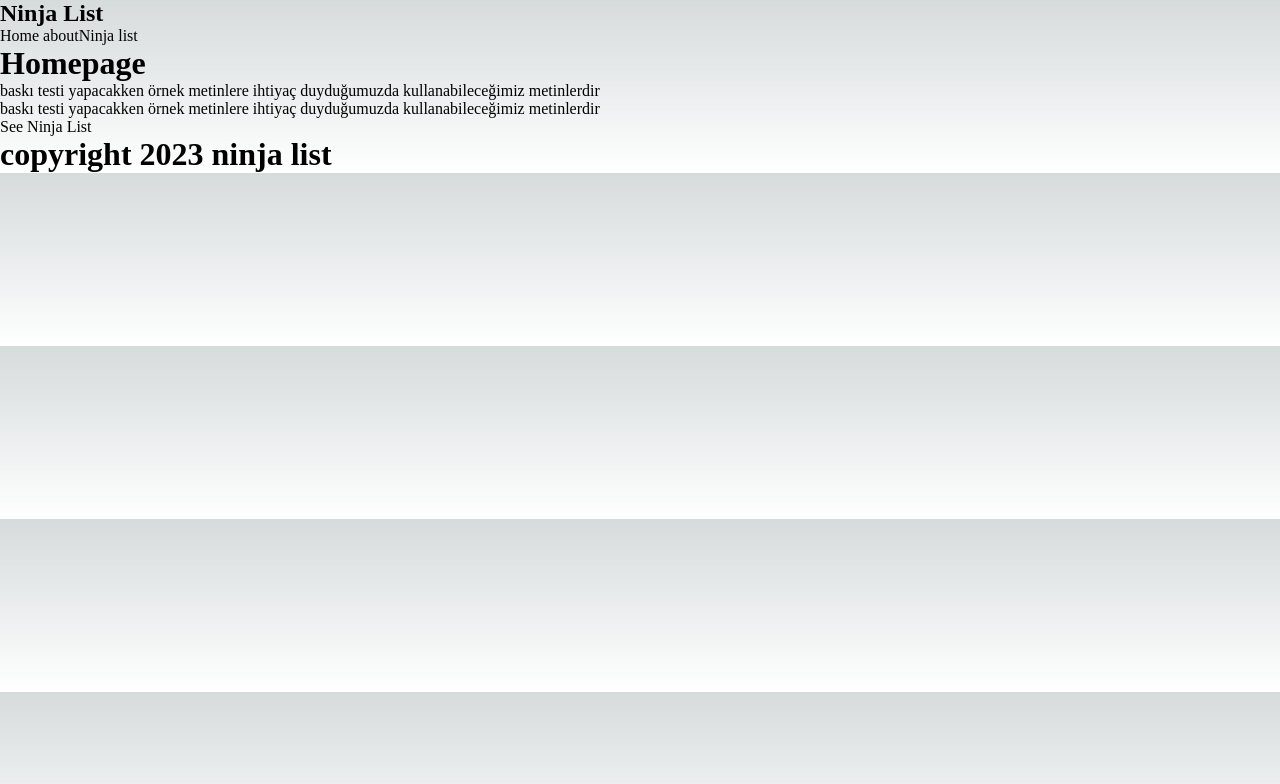
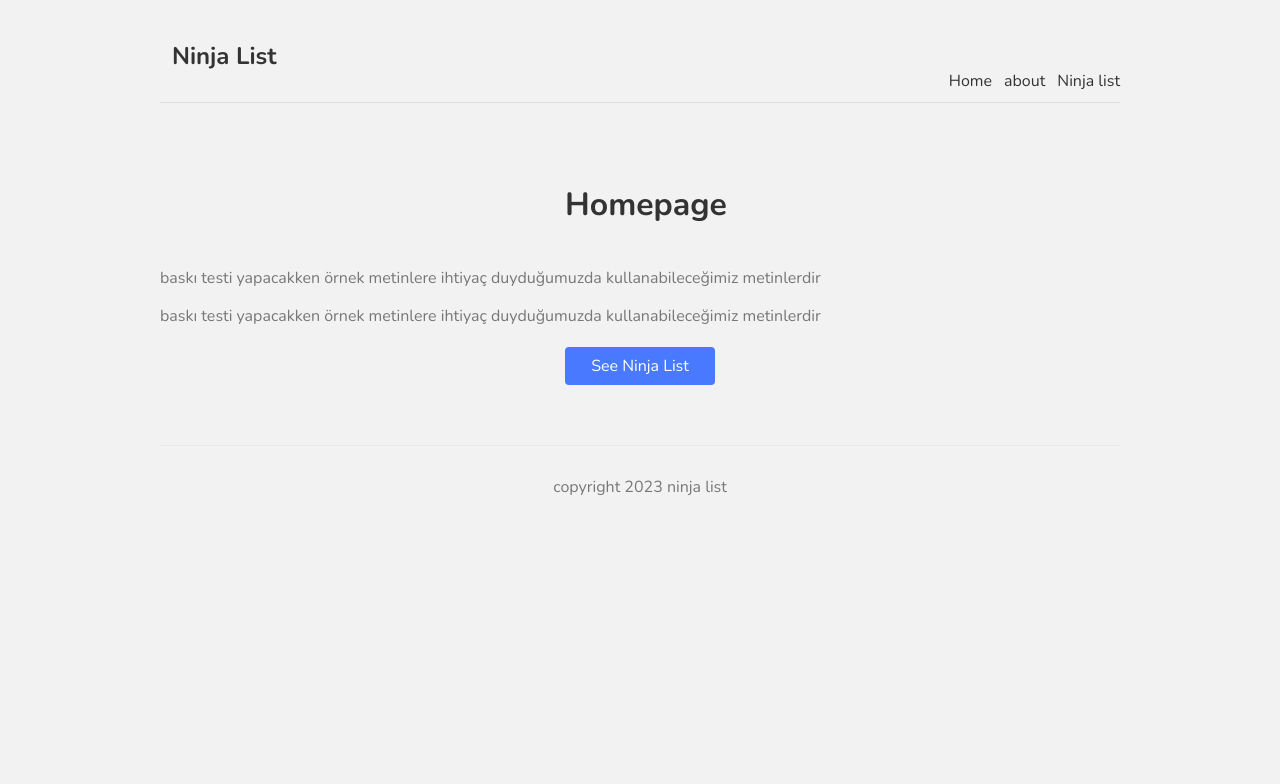
Before and after one commit to hamidie00235/Nextjs-project, a Next.js app: page / in a window 1280 px wide. Shown: the top 784 px of the page. Built offline with nearby package versions, Linux system fonts and the light colour scheme.

Commit message:
Adding styles

```diff
--- a/comps/Footer.js
+++ b/comps/Footer.js
@@ -1,8 +1,8 @@
 const Footer = () => {
     return (
-        <div>
-            <h1>copyright 2023 ninja list</h1>
-        </div>
+        <footer>
+           copyright 2023 ninja list
+        </footer>
       );
 }
 
--- a/comps/Layout.js
+++ b/comps/Layout.js
@@ -3,7 +3,7 @@
 
 const Layout = ({children}) => {
     return (
-<div className="container">
+<div className="content">
     <Navbar/>
     {children}
     <Footer/>
--- a/comps/Navbar.js
+++ b/comps/Navbar.js
@@ -1,13 +1,14 @@
 import Link from 'next/link'
 const Navbar = () => {
     return (
-        <nav>
-        <div className="logo" >
-            <h1>Ninja List</h1>
+        <nav >
+        <div className="logo">
+            <h1 className="b">Ninja List</h1>
+            </div>
            <Link href="/" > Home</Link>
            <Link href="/about" > about</Link>
            <Link href="/ninjas" >Ninja list</Link>
-            </div>
+
         </nav>
     );
 }
--- a/pages/index.js
+++ b/pages/index.js
@@ -12,14 +12,14 @@
   return (
    <div>
 
-    <h1>Homepage</h1>
-    <p>baskı testi yapacakken örnek
+    <h1 className={styles.title}>Homepage</h1>
+    <p className={styles.text} > baskı testi yapacakken örnek
             metinlere ihtiyaç duyduğumuzda kullanabileceğimiz
             metinlerdir</p>
-            <p>baskı testi yapacakken örnek
+            <p className={styles.text}  >baskı testi yapacakken örnek
             metinlere ihtiyaç duyduğumuzda kullanabileceğimiz
             metinlerdir</p>
-            <Link href="/ninjas" >
+            <Link href="/ninjas" className={styles.btn} >
             See Ninja List
             </Link>
 
--- a/styles/Home.module.css
+++ b/styles/Home.module.css
@@ -1,229 +1,18 @@
-.main {
-  display: flex;
-  flex-direction: column;
-  justify-content: space-between;
-  align-items: center;
-  padding: 6rem;
-  min-height: 100vh;
+.title {
+  color: #333;
+  padding-bottom: 20px;
+  text-align: center;
 }
-
-.description {
-  display: inherit;
-  justify-content: inherit;
-  align-items: inherit;
-  font-size: 0.85rem;
-  max-width: var(--max-width);
-  width: 100%;
-  z-index: 2;
-  font-family: var(--font-mono);
+.text {
+  color: #777;
 }
-
-.description a {
-  display: flex;
-  justify-content: center;
-  align-items: center;
-  gap: 0.5rem;
+.btn {
+  display: block;
+  width: 150px;
+  padding: 8px 0;
+  margin: 20px auto;
+  background: #4979ff;
+  border-radius: 4px;
+  color: white;
+  text-align: center;
 }
-
-.description p {
-  position: relative;
-  margin: 0;
-  padding: 1rem;
-  background-color: rgba(var(--callout-rgb), 0.5);
-  border: 1px solid rgba(var(--callout-border-rgb), 0.3);
-  border-radius: var(--border-radius);
-}
-
-.code {
-  font-weight: 700;
-  font-family: var(--font-mono);
-}
-
-.grid {
-  display: grid;
-  grid-template-columns: repeat(4, minmax(25%, auto));
-  width: var(--max-width);
-  max-width: 100%;
-}
-
-.card {
-  padding: 1rem 1.2rem;
-  border-radius: var(--border-radius);
-  background: rgba(var(--card-rgb), 0);
-  border: 1px solid rgba(var(--card-border-rgb), 0);
-  transition: background 200ms, border 200ms;
-}
-
-.card span {
-  display: inline-block;
-  transition: transform 200ms;
-}
-
-.card h2 {
-  font-weight: 600;
-  margin-bottom: 0.7rem;
-}
-
-.card p {
-  margin: 0;
-  opacity: 0.6;
-  font-size: 0.9rem;
-  line-height: 1.5;
-  max-width: 30ch;
-}
-
-.center {
-  display: flex;
-  justify-content: center;
-  align-items: center;
-  position: relative;
-  padding: 4rem 0;
-}
-
-.center::before {
-  background: var(--secondary-glow);
-  border-radius: 50%;
-  width: 480px;
-  height: 360px;
-  margin-left: -400px;
-}
-
-.center::after {
-  background: var(--primary-glow);
-  width: 240px;
-  height: 180px;
-  z-index: -1;
-}
-
-.center::before,
-.center::after {
-  content: '';
-  left: 50%;
-  position: absolute;
-  filter: blur(45px);
-  transform: translateZ(0);
-}
-
-.logo {
-  position: relative;
-}
-/* Enable hover only on non-touch devices */
-@media (hover: hover) and (pointer: fine) {
-  .card:hover {
-    background: rgba(var(--card-rgb), 0.1);
-    border: 1px solid rgba(var(--card-border-rgb), 0.15);
-  }
-
-  .card:hover span {
-    transform: translateX(4px);
-  }
-}
-
-@media (prefers-reduced-motion) {
-  .card:hover span {
-    transform: none;
-  }
-}
-
-/* Mobile */
-@media (max-width: 700px) {
-  .content {
-    padding: 4rem;
-  }
-
-  .grid {
-    grid-template-columns: 1fr;
-    margin-bottom: 120px;
-    max-width: 320px;
-    text-align: center;
-  }
-
-  .card {
-    padding: 1rem 2.5rem;
-  }
-
-  .card h2 {
-    margin-bottom: 0.5rem;
-  }
-
-  .center {
-    padding: 8rem 0 6rem;
-  }
-
-  .center::before {
-    transform: none;
-    height: 300px;
-  }
-
-  .description {
-    font-size: 0.8rem;
-  }
-
-  .description a {
-    padding: 1rem;
-  }
-
-  .description p,
-  .description div {
-    display: flex;
-    justify-content: center;
-    position: fixed;
-    width: 100%;
-  }
-
-  .description p {
-    align-items: center;
-    inset: 0 0 auto;
-    padding: 2rem 1rem 1.4rem;
-    border-radius: 0;
-    border: none;
-    border-bottom: 1px solid rgba(var(--callout-border-rgb), 0.25);
-    background: linear-gradient(
-      to bottom,
-      rgba(var(--background-start-rgb), 1),
-      rgba(var(--callout-rgb), 0.5)
-    );
-    background-clip: padding-box;
-    backdrop-filter: blur(24px);
-  }
-
-  .description div {
-    align-items: flex-end;
-    pointer-events: none;
-    inset: auto 0 0;
-    padding: 2rem;
-    height: 200px;
-    background: linear-gradient(
-      to bottom,
-      transparent 0%,
-      rgb(var(--background-end-rgb)) 40%
-    );
-    z-index: 1;
-  }
-}
-
-/* Tablet and Smaller Desktop */
-@media (min-width: 701px) and (max-width: 1120px) {
-  .grid {
-    grid-template-columns: repeat(2, 50%);
-  }
-}
-
-@media (prefers-color-scheme: dark) {
-  .vercelLogo {
-    filter: invert(1);
-  }
-
-  .logo {
-    filter: invert(1) drop-shadow(0 0 0.3rem #ffffff70);
-  }
-}
-
-@keyframes rotate {
-  from {
-    transform: rotate(360deg);
-  }
-  to {
-    transform: rotate(0deg);
-  }
-}
--- a/styles/globals.css
+++ b/styles/globals.css
@@ -1,107 +1,52 @@
-:root {
-  --max-width: 1100px;
-  --border-radius: 12px;
-  --font-mono: ui-monospace, Menlo, Monaco, 'Cascadia Mono', 'Segoe UI Mono',
-    'Roboto Mono', 'Oxygen Mono', 'Ubuntu Monospace', 'Source Code Pro',
-    'Fira Mono', 'Droid Sans Mono', 'Courier New', monospace;
+@import url('https://fonts.googleapis.com/css2?family=Nunito:wght@300;400;600;700&display=swap');
 
-  --foreground-rgb: 0, 0, 0;
-  --background-start-rgb: 214, 219, 220;
-  --background-end-rgb: 255, 255, 255;
+body {
+  background: #f2f2f2;
+  color: #333;
+  font-family: "Nunito";
+}
+a {
+  color: #333;
+  text-decoration: none;
+}
+.content {
+  max-width: 960px;
+  margin: 0 auto;
+}
+nav {
+  margin: 10px auto 80px;
+  padding: 10px 0;
+  display: flex;
+  justify-content: flex-end;
+  align-items: flex-end;
+  border-bottom: 1px solid #ddd;
+}
+nav a {
+  margin-left: 12px;
 
-  --primary-glow: conic-gradient(
-    from 180deg at 50% 50%,
-    #16abff33 0deg,
-    #0885ff33 55deg,
-    #54d6ff33 120deg,
-    #0071ff33 160deg,
-    transparent 360deg
-  );
-  --secondary-glow: radial-gradient(
-    rgba(255, 255, 255, 1),
-    rgba(255, 255, 255, 0)
-  );
+}
+ h1 {
+  justify-content: flex-end;
+  align-items: flex-end;
+  margin-left: 12px;
 
-  --tile-start-rgb: 239, 245, 249;
-  --tile-end-rgb: 228, 232, 233;
-  --tile-border: conic-gradient(
-    #00000080,
-    #00000040,
-    #00000030,
-    #00000020,
-    #00000010,
-    #00000010,
-    #00000080
-  );
-
-  --callout-rgb: 238, 240, 241;
-  --callout-border-rgb: 172, 175, 176;
-  --card-rgb: 180, 185, 188;
-  --card-border-rgb: 131, 134, 135;
 }
 
-@media (prefers-color-scheme: dark) {
-  :root {
-    --foreground-rgb: 255, 255, 255;
-    --background-start-rgb: 0, 0, 0;
-    --background-end-rgb: 0, 0, 0;
-
-    --primary-glow: radial-gradient(rgba(1, 65, 255, 0.4), rgba(1, 65, 255, 0));
-    --secondary-glow: linear-gradient(
-      to bottom right,
-      rgba(1, 65, 255, 0),
-      rgba(1, 65, 255, 0),
-      rgba(1, 65, 255, 0.3)
-    );
-
-    --tile-start-rgb: 2, 13, 46;
-    --tile-end-rgb: 2, 5, 19;
-    --tile-border: conic-gradient(
-      #ffffff80,
-      #ffffff40,
-      #ffffff30,
-      #ffffff20,
-      #ffffff10,
-      #ffffff10,
-      #ffffff80
-    );
-
-    --callout-rgb: 20, 20, 20;
-    --callout-border-rgb: 108, 108, 108;
-    --card-rgb: 100, 100, 100;
-    --card-border-rgb: 200, 200, 200;
-  }
+nav .logo {
+  margin-right: auto;
 }
-
-* {
-  box-sizing: border-box;
-  padding: 0;
-  margin: 0;
+footer {
+  display: block;
+  text-align: center;
+  padding: 30px 0;
+  margin-top: 60px;
+  color: #777;
+  border-top: 1px solid #eaeaea;
 }
-
-html,
-body {
-  max-width: 100vw;
-  overflow-x: hidden;
+.not-found {
+  text-align: center;
 }
-
-body {
-  color: rgb(var(--foreground-rgb));
-  background: linear-gradient(
-      to bottom,
-      transparent,
-      rgb(var(--background-end-rgb))
-    )
-    rgb(var(--background-start-rgb));
+.not-found a{
+  color: #4979ff;
+  text-decoration: underline;
 }
-
-a {
-  color: inherit;
-  text-decoration: none;
-}
-
-@media (prefers-color-scheme: dark) {
-  html {
-    color-scheme: dark;
-  }
-}
```
Also changed, not shown: styles/Ninjas.module.css (added).
